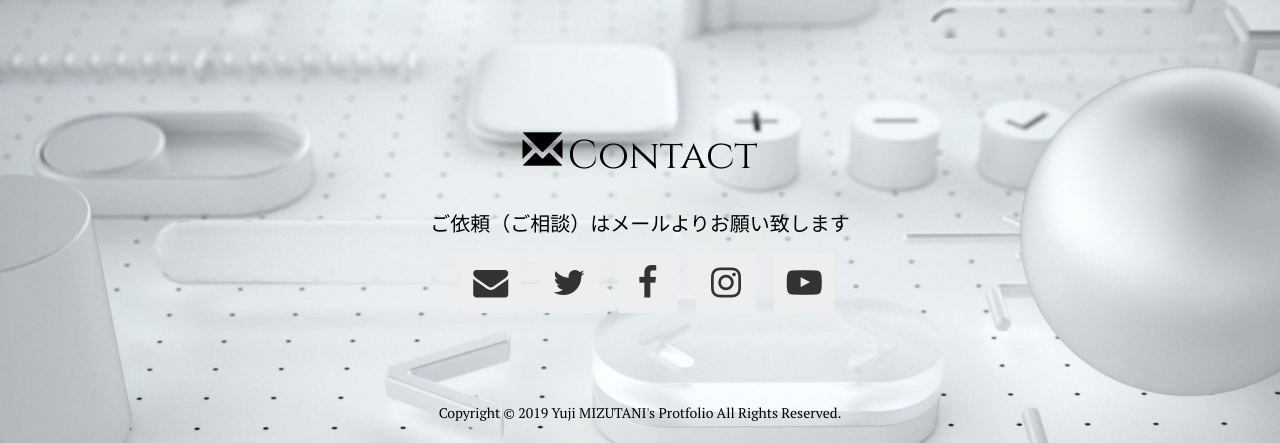
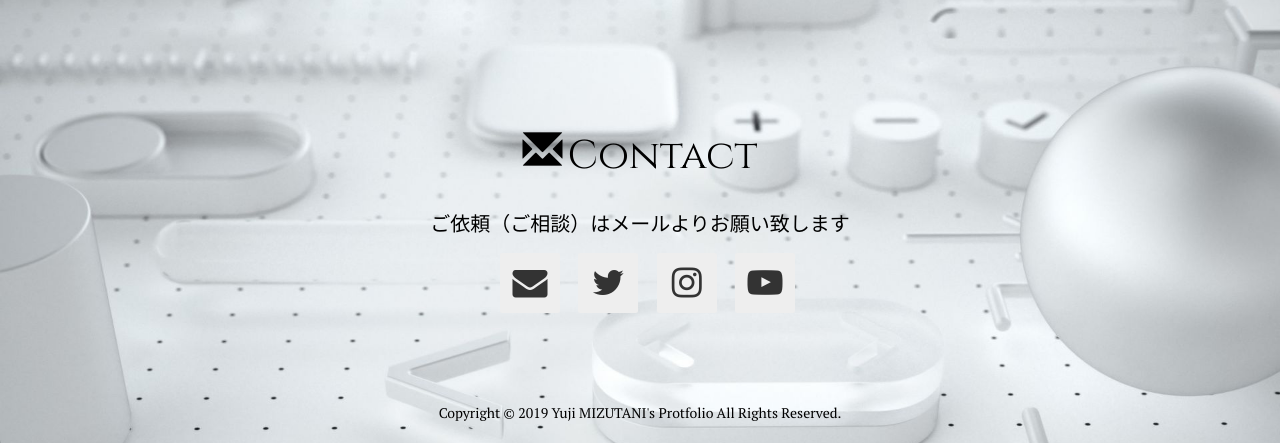
Before and after one commit to ryor-dev/profile_portfolio, a plain HTML site: page index.html in a window 1280 px wide. Shown: the part 4394-4837 px from the top of the page. Drawn offline with nearby package versions, Linux system fonts and the light colour scheme.

Commit message:
Update index.html

```diff
--- a/index.html
+++ b/index.html
@@ -270,7 +270,6 @@
     <ul class="follow-me">
       <li><a href="mailto:yuzi0x14@gmail.com?body=ご依頼/ご相談内容" class="gmail"></a></li>
       <li><a href="https://twitter.com/YuJi_MZTN" class="twitter"></a></li>
-      <li><a href="#" class="facebook"></a></li>
       <li><a href="https://www.instagram.com/yuji_mztn/" class="instagram"></a></li>
       <li><a href="https://www.youtube.com/channel/UCbwZM3GtfLToCFw3dzE2S6w?view_as=subscriber" class="youtube"></a></li>
     </ul>
```
